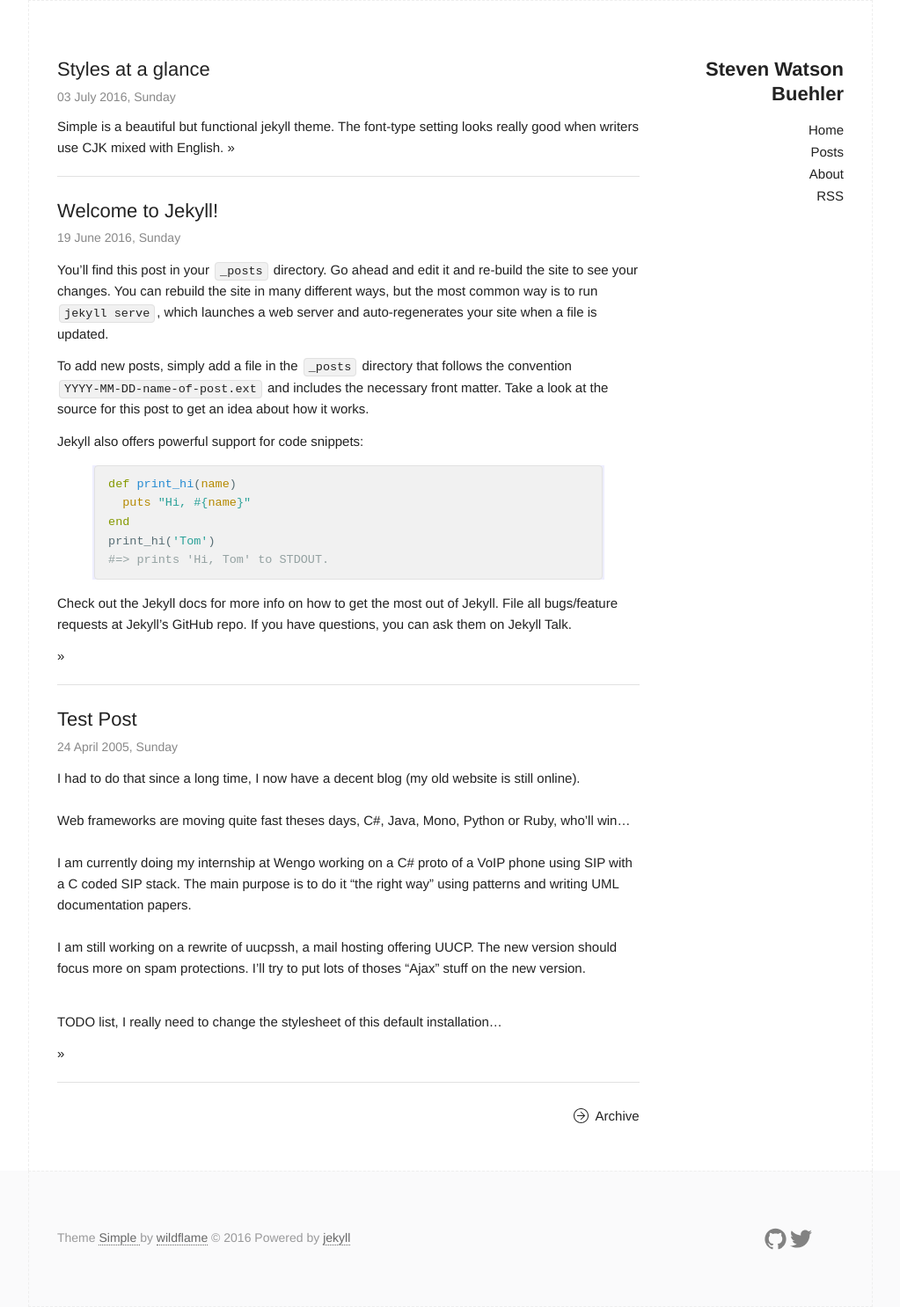
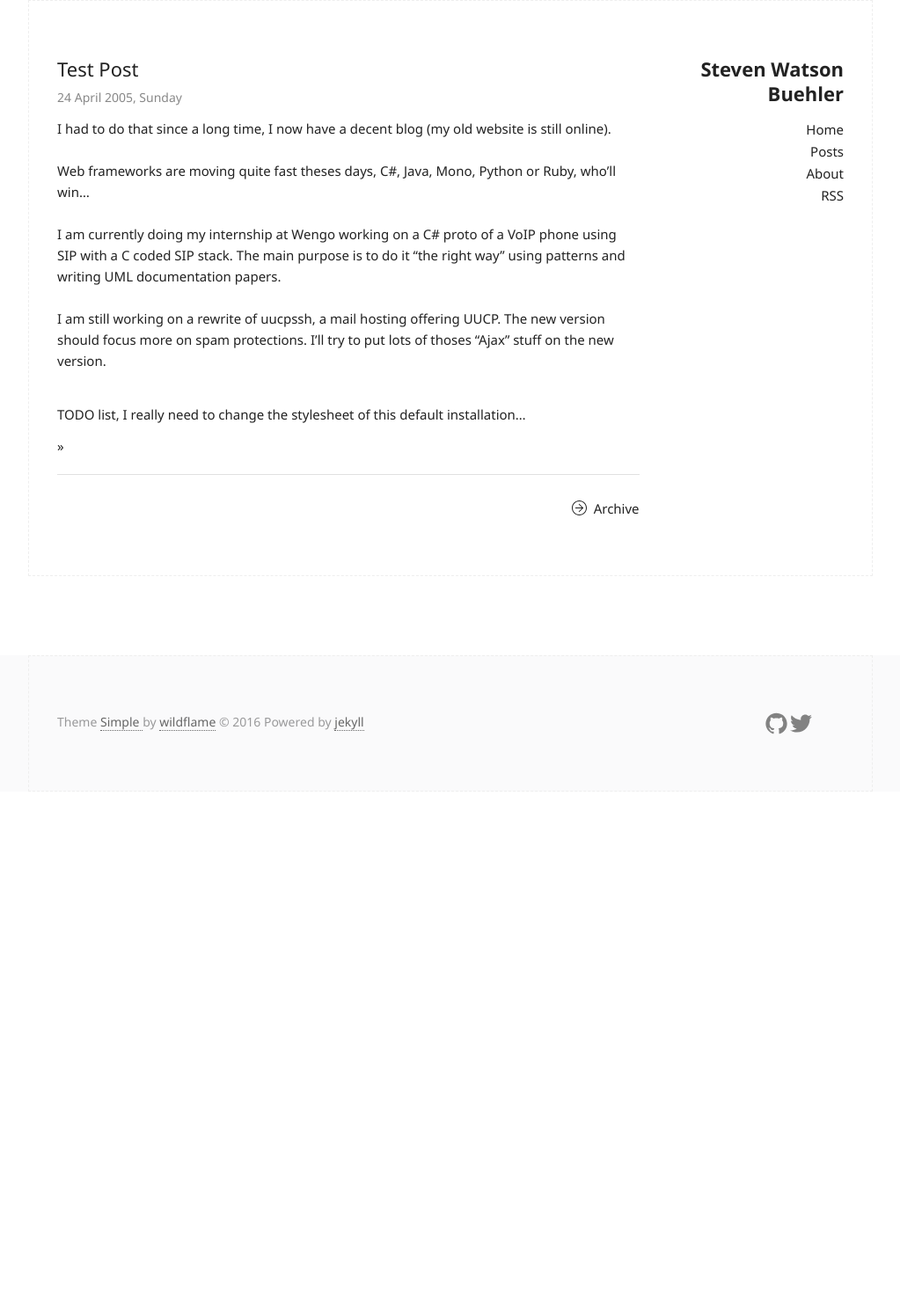
Before and after one commit to swbuehler/stevenwatsonbuehler.github.io, a Jekyll site: the page built from index.html, in a window 1280 px wide. Shown: the whole page at 88% size, without its empty margins (128-1151 px from the left). Built offline with Jekyll 4.4.1, drawn with Linux system fonts in a browser that asks for light colours; after the commit the page ends 900 px from its top, so only the background shows below that.

Commit message:
Updated CSS, removed dummy posts.

````diff
--- a/_posts/2011-06-19-welcome-to-jekyll.markdown
+++ /dev/null
@@ -1,47 +0,0 @@
----
-layout: post
-title:  "Welcome to Jekyll!"
-date: 2016-06-19 21:06:26 +0800
-categories: jekyll
----
-You’ll find this post in your `_posts` directory. Go ahead and edit it and re-build the site to see your changes. You can rebuild the site in many different ways, but the most common way is to run `jekyll serve`, which launches a web server and auto-regenerates your site when a file is updated.
-
-To add new posts, simply add a file in the `_posts` directory that follows the convention `YYYY-MM-DD-name-of-post.ext` and includes the necessary front matter. Take a look at the source for this post to get an idea about how it works.
-
-Jekyll also offers powerful support for code snippets:
-
-{% highlight ruby %}
-def print_hi(name)
-  puts "Hi, #{name}"
-end
-print_hi('Tom')
-#=> prints 'Hi, Tom' to STDOUT.
-{% endhighlight %}
-
-Check out the [Jekyll docs][jekyll-docs] for more info on how to get the most out of Jekyll. File all bugs/feature requests at [Jekyll’s GitHub repo][jekyll-gh]. If you have questions, you can ask them on [Jekyll Talk][jekyll-talk].
-
-[jekyll-docs]: http://jekyllrb.com/docs/home
-[jekyll-gh]:   https://github.com/jekyll/jekyll
-[jekyll-talk]: https://talk.jekyllrb.com/
-
-<!--description-->
-
-You’ll find this post in your `_posts` directory. Go ahead and edit it and re-build the site to see your changes. You can rebuild the site in many different ways, but the most common way is to run `jekyll serve`, which launches a web server and auto-regenerates your site when a file is updated.
-
-To add new posts, simply add a file in the `_posts` directory that follows the convention `YYYY-MM-DD-name-of-post.ext` and includes the necessary front matter. Take a look at the source for this post to get an idea about how it works.
-
-Jekyll also offers powerful support for code snippets:
-
-{% highlight ruby %}
-def print_hi(name)
-  puts "Hi, #{name}"
-end
-print_hi('Tom')
-#=> prints 'Hi, Tom' to STDOUT.
-{% endhighlight %}
-
-Check out the [Jekyll docs][jekyll-docs] for more info on how to get the most out of Jekyll. File all bugs/feature requests at [Jekyll’s GitHub repo][jekyll-gh]. If you have questions, you can ask them on [Jekyll Talk][jekyll-talk].
-
-[jekyll-docs]: http://jekyllrb.com/docs/home
-[jekyll-gh]:   https://github.com/jekyll/jekyll
-[jekyll-talk]: https://talk.jekyllrb.com/
--- a/_posts/2016-07-03-styles-for-simple.md
+++ /dev/null
@@ -1,111 +0,0 @@
----
-layout: post
-title:  Styles at a glance
-category: jekyll
-description: Simple is a beautiful but functional jekyll theme. The font-type setting looks really good when writers use CJK mixed with English.
----
-
-Simple is a beautiful but functional jekyll theme. The font-type setting looks really good when writers use CJK mixed with English.
-
-First of all, let's have a glance at the basic styles: [link](http://github.com/wild-flame/jekyll-simple), **strong**, *italic*, <del>deletion</del>, <ins>insertion</ins>.
-
-<!--description-->
-
-### Headers:
-
-# Header 1
-
-## Header 2
-
-### Header 3
-
-#### Header 4
-
-##### Header 5
-
-###### Header 6
-
-### Lists:
-
-- list item 1
-- list item 2
-- list item 3
-
-1. list item 1
-2. list item 2
-3. list item 3
-
-### Blockquote:
-
-> Lorem ipsum dolor sit amet, consectetur adipisicing elit, sed do eiusmod tempor incididunt ut labore et dolore magna aliqua. Ut enim ad minim veniam, quis nostrud exercitation ullamco laboris nisi ut aliquip ex ea commodo consequat. Duis aute irure dolor in reprehenderit in voluptate velit esse cillum dolore eu fugiat nulla pariatur. Excepteur sint occaecat cupidatat non proident, sunt in culpa qui officia deserunt mollit anim id est laborum.
-
-### [BASSCSS](http://www.basscss.com/) colors:
-
-- <span class="black">black</span>
-- <span class="gray">gray</span>
-- <span class="silver">silver</span>
-- <span class="white">white</span>
-- <span class="aqua">aqua</span>
-- <span class="blue">blue</span>
-- <span class="navy">navy</span>
-- <span class="teal">teal</span>
-- <span class="green">green</span>
-- <span class="olive">olive</span>
-- <span class="lime">lime</span>
-- <span class="yellow">yellow</span>
-- <span class="orange">orange</span>
-- <span class="red">red</span>
-- <span class="fuchsia">fuchsia</span>
-- <span class="purple">purple</span>
-- <span class="maroon">maroon</span>
-
-### Horizontal rule:
-
------------------------
-
-### Image:
-
-![]({{site.baseurl}}/assets/img/image.jpg)
-
-### Table:
-
-<table>
-	<thead>
-		<tr>
-			<th>Name</th>
-			<th>Age</th>
-			<th>Fruit</th>
-		</tr>
-	</thead>
-	<tbody>
-		<tr>
-			<td>Alex</td>
-			<td>22</td>
-			<td>Apple</td>
-		</tr>
-		<tr>
-			<td>Bran</td>
-			<td>20</td>
-			<td>Orange</td>
-		</tr>
-		<tr>
-			<td>Mike</td>
-			<td>21</td>
-			<td>Waltermelon</td>
-		</tr>
-	</tbody>
-</table>
-
-### Code snippet
-
-```javascript
-// index.js
-var arr = [1, 2, 3, 4, 5];
-var b = arr.map(x => x * x);
-console.log(b);
-
-function foo(){
-	console.log('foo');
-}
-
-```
--- a/_sass/_base.scss
+++ b/_sass/_base.scss
@@ -140,7 +140,7 @@
   font-weight: 400;
   /* font-family: Helvetica, Tahoma, Arial, STXihei, "华文细黑", "Microsoft YaHei", "微软雅黑", SimSun, "宋体", Heiti, "黑体", sans-serif; */
   /* font-family: "Raleway", "HelveticaNeue", "Helvetica Neue", Helvetica, Arial, sans-serif; */
-  font-family: -apple-system-font,"Helvetica Neue","PingFang SC","Hiragino Sans GB","Microsoft YaHei",sans-serif;
+  font-family: "Segoe UI","Helvetica Neue","PingFang SC","Hiragino Sans GB","Microsoft YaHei",sans-serif;
   color: #222; }
 
 
````
